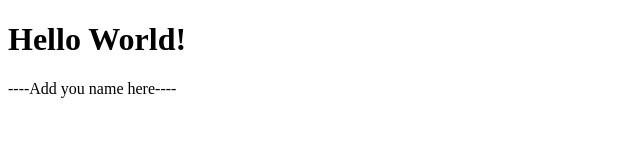
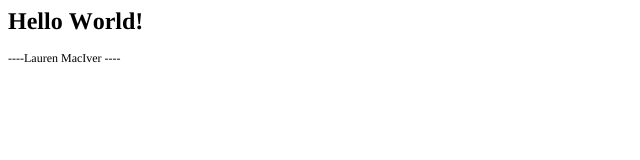
Before and after one commit to DS4200-S23-Class/ic-01-lpmac57, a plain HTML site: page index.html in a window 1280 px wide. Shown: the whole page, without its empty margins (0-640 px from the left). Drawn offline with Linux system fonts and the light colour scheme.

Commit message:
add name

```diff
--- a/index.html
+++ b/index.html
@@ -1,14 +1,18 @@
-<!DOCTYPE html>
+<!DOCTYPE html PUBLIC "-//W3C//DTD HTML 4.01//EN" "http://www.w3.org/TR/html4/strict.dtd">
 <html>
+<head>
+  <meta http-equiv="Content-Type" content="text/html; charset=utf-8">
+  <meta http-equiv="Content-Style-Type" content="text/css">
+  <title></title>
+  <meta name="Generator" content="Cocoa HTML Writer">
+  <meta name="CocoaVersion" content="2113.3">
+  <style type="text/css">
+    p.p2 {margin: 0.0px 0.0px 12.0px 0.0px; font: 12.0px Times; color: #000000; -webkit-text-stroke: #000000}
+    span.s1 {font-kerning: none}
+  </style>
+</head>
 <body>
-
-<h1>Hello World!</h1>
-
-<p>
-
-----Add you name here----
-
-</p>
-
+<h1 style="margin: 0.0px 0.0px 16.1px 0.0px; font: 24.0px Times; color: #000000; -webkit-text-stroke: #000000"><span class="s1"><b>Hello World!</b></span></h1>
+<p class="p2"><span class="s1">----Lauren MacIver ----<span class="Apple-converted-space"> </span></span></p>
 </body>
 </html>
```
